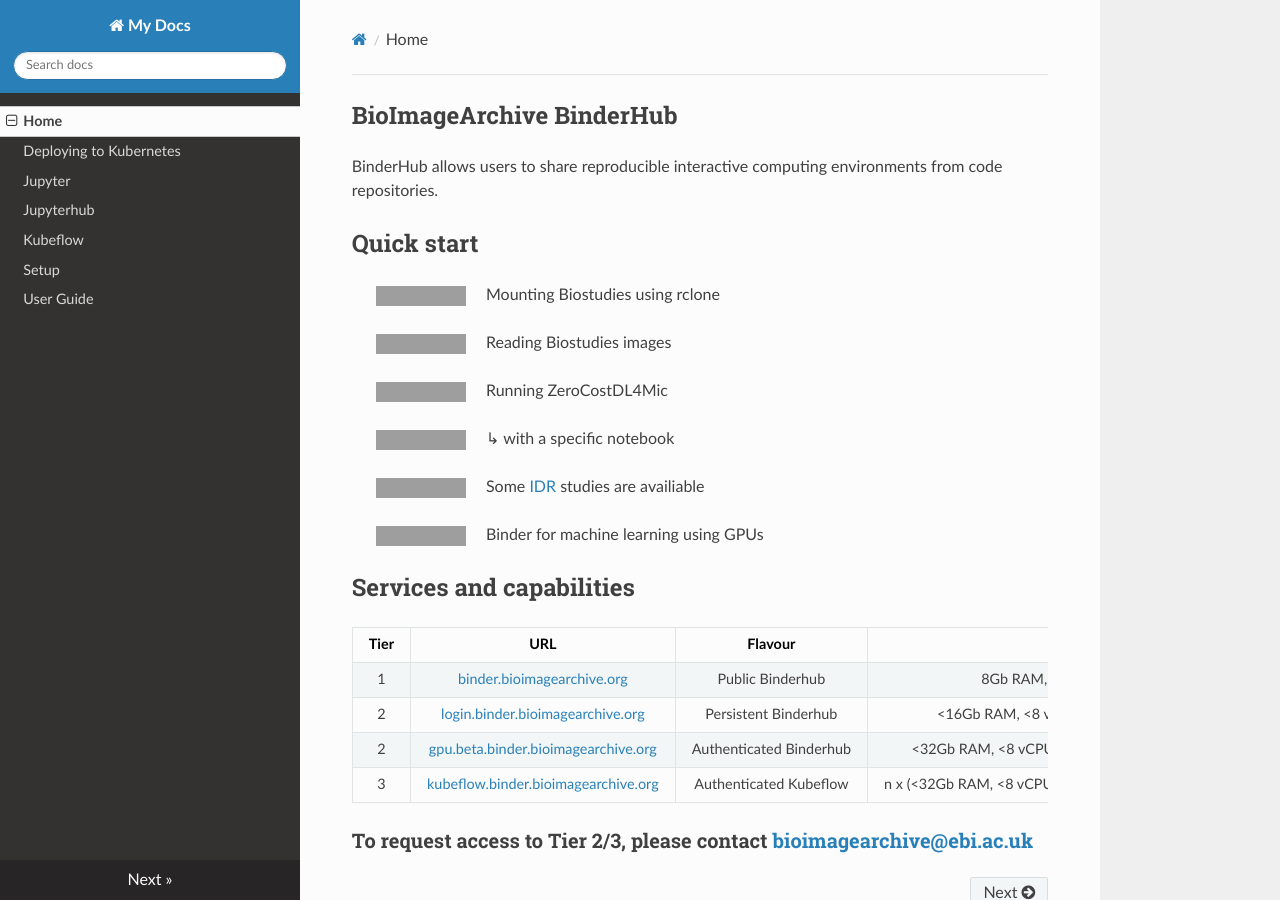
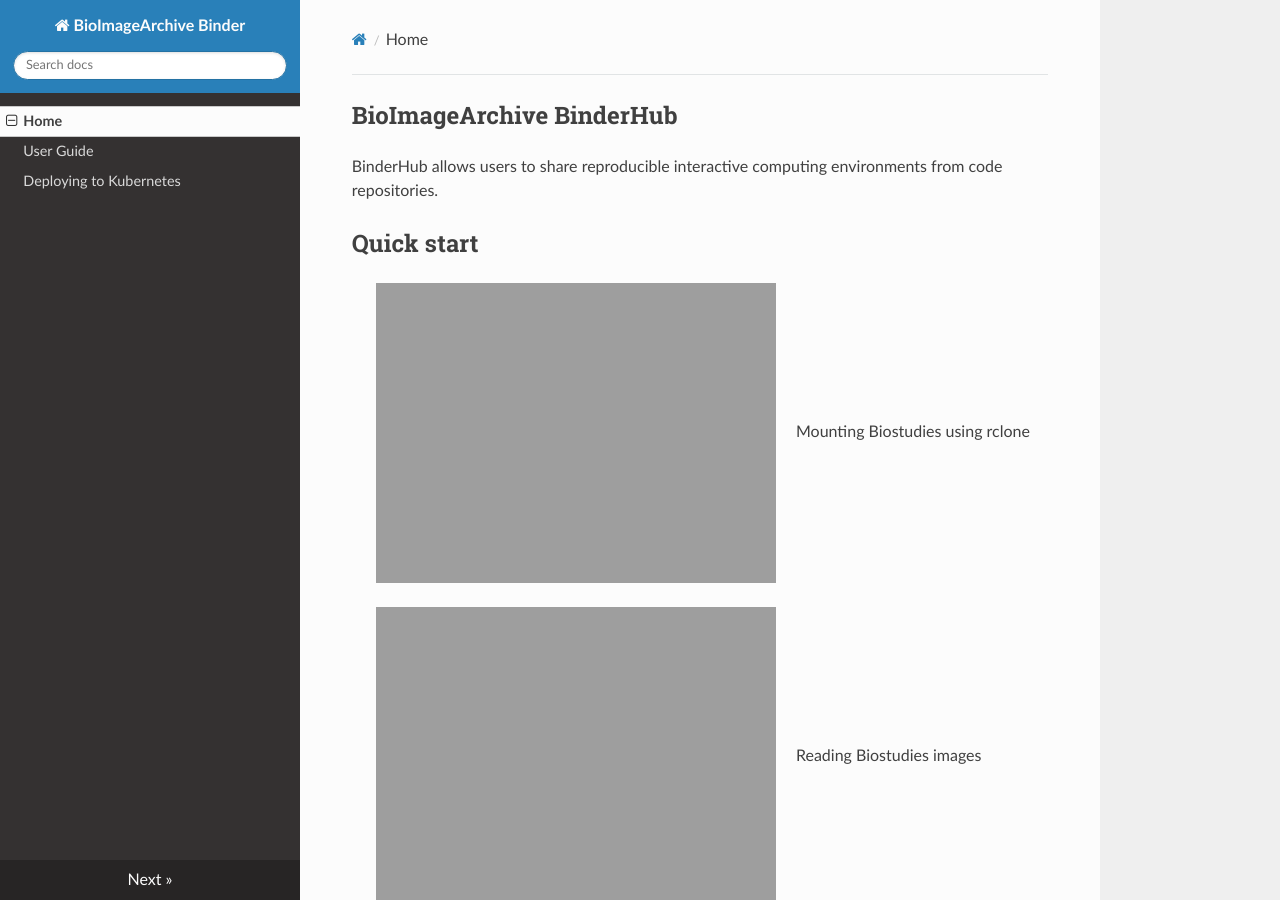
Before and after one commit to BioImage-Archive/bia-binder, an MkDocs documentation site: the page built from docs/index.md, in a window 1280 px wide and 900 px high. Built offline with MkDocs 1.6.1, drawn with Linux system fonts in a browser that asks for light colours; nearby versions of some CDN libraries; grey boxes are pictures that could not be loaded.

Commit message:
Updating docs yaml

```diff
--- a/mkdocs.yml
+++ b/mkdocs.yml
@@ -1,2 +1,10 @@
-site_name: My Docs
+site_name: "BioImageArchive Binder"
+site_url: "https://binder.bioimagearchive.org/"
+nav:
+  - 'index.md'
+  - 'user_guide.md'
+  # - 'jupyter.md'
+  # - 'kubeflow.md'
+  - 'deployment.md'
+  # - 'setup.md'
 theme: readthedocs
```
